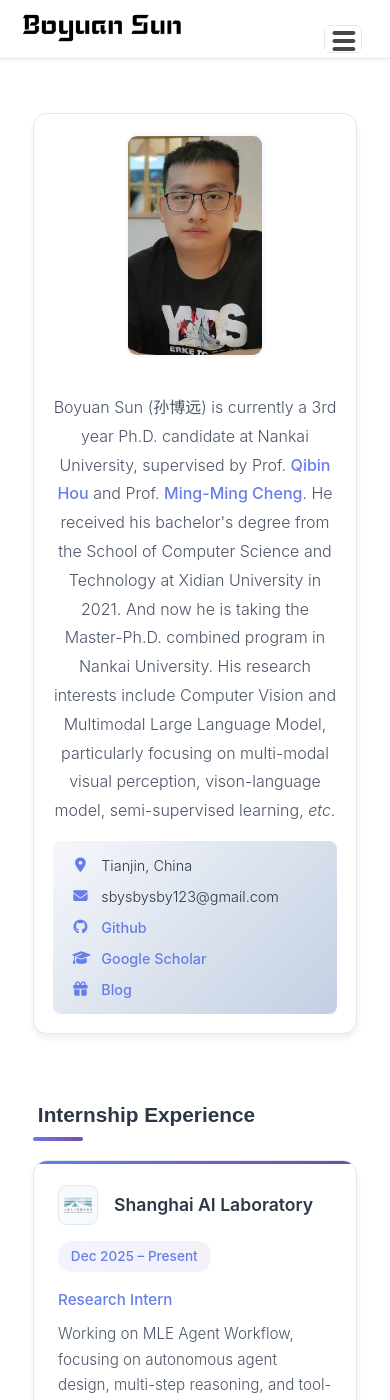
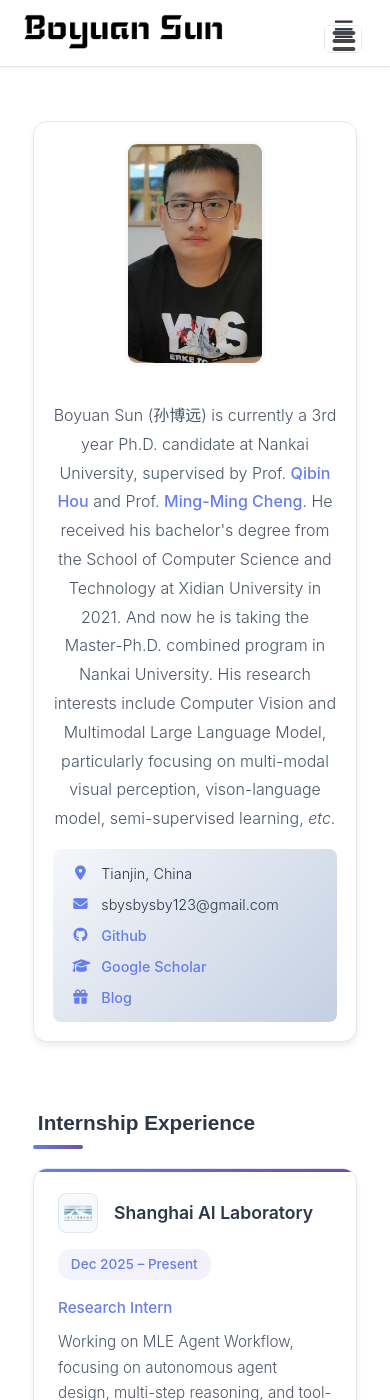
Before and after one commit to BBBBchan/BBBBchan.github.io, a Jekyll site: the page built from index.html, in a window 390 px wide and 1400 px high. Built offline with Jekyll 4.4.1, drawn with Linux system fonts in a browser that asks for light colours; nearby versions of some CDN libraries.

Commit message:
Refactor header styles and improve mobile responsiveness
Removed redundant styles and adjusted mobile menu styles.

```diff
--- a/_includes/header.html
+++ b/_includes/header.html
@@ -26,26 +26,13 @@
 </header>
 
 <style>
-  /* ========== Header 样式（与 index.html 完全一致） ========== */
+  /* 🔧 仅保留 header 特有样式，宽度由 base.scss 的 .wrapper 控制 */
   :root {
     --primary-gradient: linear-gradient(135deg, #667eea 0%, #764ba2 100%);
     --border-color: #e2e8f0;
     --text-primary: #2d3748;
     --text-secondary: #4a5568;
     --bg-soft: #f7fafc;
-  }
-
-  /* 🔧 统一容器宽度 - 与 index.html 的 .container 完全一致 */
-  .site-header .wrapper {
-    width: min(85%, 1600px);
-    min-width: min(85vw, 1200px);
-    max-width: 100%;
-    margin: 0 auto;
-    padding: 0 2rem;
-    display: flex;
-    align-items: center;
-    justify-content: space-between;
-    box-sizing: border-box;
   }
 
   .site-header {
@@ -56,6 +43,12 @@
     top: 0;
     z-index: 1000;
     box-shadow: 0 2px 4px rgba(0,0,0,0.05);
+  }
+
+  .site-header .wrapper {
+    display: flex;
+    align-items: center;
+    justify-content: space-between;
   }
 
   .site-title img {
@@ -85,24 +78,10 @@
     background: var(--bg-soft);
   }
 
-  /* ========== 响应式（与 index.html 断点一致） ========== */
-  @media (max-width: 992px) {
-    .site-header .wrapper {
-      width: 92%;
-      min-width: 92%;
-      padding: 0 1.5rem;
-    }
-    .site-title img { height: 35px; }
-    .menu { gap: 1rem; }
-    .page-link { font-size: 0.9rem; padding: 0.4rem 0.6rem; }
-  }
-
+  /* 移动端菜单 */
   @media (max-width: 768px) {
-    .site-header .wrapper {
-      width: 95%;
-      padding: 0 1rem;
-    }
-    .menu-icon { display: block; }
+    .menu-icon { display: block; cursor: pointer; padding: 0.5rem; }
+    .menu-icon::before { content: "☰"; font-size: 1.5rem; color: var(--text-primary); }
     .menu {
       display: none;
       position: absolute;
@@ -122,15 +101,6 @@
       border-bottom: 1px solid var(--border-color);
     }
     .page-link:last-child { border-bottom: none; }
-  }
-
-  @media (max-width: 480px) {
-    .site-header .wrapper {
-      width: 98%;
-      padding: 0 0.8rem;
-    }
-    .site-title img { height: 32px; }
-    .menu { padding: 1rem 1.5rem; }
   }
 </style>
 
```
